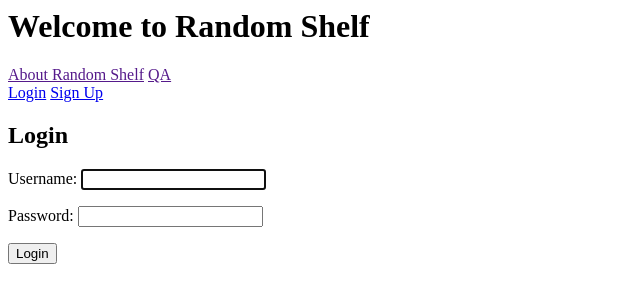
After one commit to lmkirkiii/Random-Shelf, a Django app: page /accounts/login/ in a window 1280 px wide. The commit adds this page. Shown: the top 303 px of the page, without its empty margins (0-640 px from the left). Run offline with Django 3.2, Linux system fonts and the light colour scheme.

Commit message:
got the userauth basics done

```diff
--- /dev/null
+++ b/shelf_django/shelf/templates/registration/login.html
@@ -0,0 +1,10 @@
+{% extends 'shelf/base.html' %}
+
+{% block content %}
+<h2>Login</h2>
+<form method="post">
+    {% csrf_token %}
+    {{ form.as_p }}
+    <button type="submit">Login</button>
+</form>
+{% endblock %}
--- a/shelf_django/shelf/templates/shelf/base.html
+++ b/shelf_django/shelf/templates/shelf/base.html
@@ -8,6 +8,15 @@
         <nav>
             <a href="">About Random Shelf</a>
             <a href="">QA</a>
+            <div class="user-info">
+                {% if user.is_authenticated %}
+                    Welcome, {{ user.username }}
+                    <a href="{% url 'logout' %}">Signout</a>
+                {% else %}
+                    <a href="{% url 'login' %}">Login</a>
+                    <a href="{% url 'signup' %}">Sign Up</a>
+                {% endif %}
+            </div>
         </nav>
         {% block content %}
         {% endblock %}
--- a/shelf_django/shelf/urls.py
+++ b/shelf_django/shelf/urls.py
@@ -7,4 +7,5 @@ urlpatterns = [
     path('treasures/new', views.treasure_create, name='treasure_create'),
     path('treasures/<int:pk>/edit', views.treasure_edit, name='treasure_edit'),
     path('treasures/<int:pk>/delete', views.treasure_delete, name='treasure_delete'),
+    path('accounts/signup/', views.sign_up, name='signup'),
 ]
--- a/shelf_django/shelf_django/settings.py
+++ b/shelf_django/shelf_django/settings.py
@@ -123,3 +123,5 @@ USE_TZ = True
 # https://docs.djangoproject.com/en/2.0/howto/static-files/
 
 STATIC_URL = '/static/'
+LOGIN_REDIRECT_URL = 'treasure_list'
+LOGOUT_REDIRECT_URL = 'treasure_list'
--- a/shelf_django/shelf_django/urls.py
+++ b/shelf_django/shelf_django/urls.py
@@ -16,10 +16,13 @@ Including another URLconf
 from django.conf.urls import include
 from django.contrib import admin
 from shelf import views as shelf_views
+from django.contrib.auth import views as auth_views
 from django.urls import path
 
 urlpatterns = [
     path('admin/', admin.site.urls),
     path('accounts/signup/', shelf_views.sign_up, name='signup'),
     path('', include('shelf.urls')),
+    path('accounts/login/', auth_views.login, name='login'),
+    path('accounts/logout/', auth_views.logout, name='logout'),
 ]
```
Also changed, not shown: shelf_django/shelf/templates/registration/signup.html (added, +10 -0 lines).
